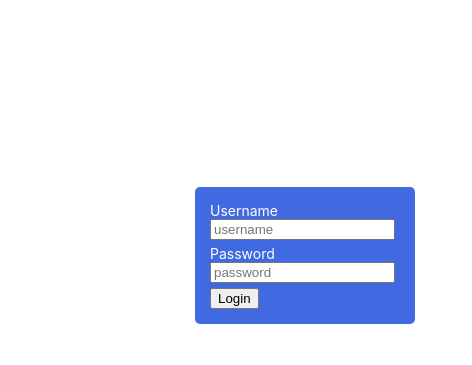
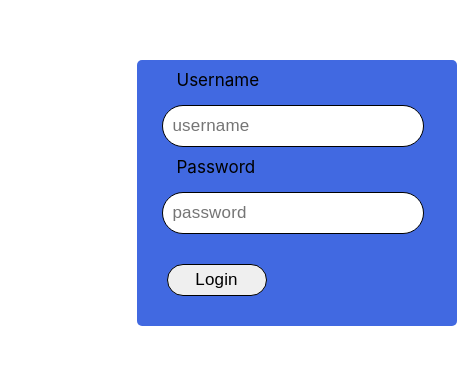
Before and after one commit to jantoniocarvajal/hotel-react-hooks, a React (Create React App) app: page / in a window 390 px wide. Shown: the part 235-600 px from the top of the page, 472 px wide, since content can reach past the window. Built offline with nearby package versions, Linux system fonts and the light colour scheme.

Commit message:
Changes in CSS, add view card for list hotel in mobile.

```diff
--- a/src/components/Filter.tsx
+++ b/src/components/Filter.tsx
@@ -16,7 +16,7 @@ export const Filter = ({ filter }: FilterProps) => {
     }
 
     return (
-        <div className="container">
+        <div className="form-filter">
             <div className="row">
                 <label>Name</label>
                 <input value={nameFilter} onChange={(ev: any) => setNameFilter(ev.target.value)} />
--- a/src/components/HotelsTable.tsx
+++ b/src/components/HotelsTable.tsx
@@ -23,7 +23,7 @@ export const HotelsTable = ({ hotels, onDelete }: HotelsTableProps) => {
     return (
         <div>
             <h3>Listado de hoteles</h3>
-            <table className="list-hotels">
+            <table className="list-hotels card-hotels">
                 <thead>
                     <tr>
                         <th>#</th>
--- a/src/components/Pagination.tsx
+++ b/src/components/Pagination.tsx
@@ -25,7 +25,7 @@ export const Pagination = ({ rowsByPage, lenght, paginate }: PaginationProps) =>
                 <button onClick={() => changePage(actualPage - 1)} disabled={actualPage === 1}>Previous</button>
                 {
                     numPages.map(number => (
-                        <button onClick={() => changePage(number)}>
+                        <button className="button-pagination" onClick={() => changePage(number)}>
                             {number}
                         </button>
                     ))
--- a/src/pages/HotelPage.tsx
+++ b/src/pages/HotelPage.tsx
@@ -54,7 +54,7 @@ export function HotelPage() {
     }
 
     return (
-        <div className="container">
+        <div className="form">
             <div className="row">
                 <h2>{entity.id ? "Edit Hotel" : "New Hotel"}</h2>
             </div>
--- a/src/styles.scss
+++ b/src/styles.scss
@@ -9,14 +9,6 @@
     flex-wrap: wrap;
     margin: 5px;
     width: 100%;
-}
-
-.column {
-    display: flex;
-    flex-direction: column;
-    flex-basis: 100%;
-    flex:1;
-    margin: 5px;
 }
 
 .list-hotels {
@@ -48,15 +40,141 @@
     }
 }
 
+@media screen and (max-width:500px) {
+    .card-hotels {
+        word-wrap:break-word;
+
+        thead {
+            display: none;
+        }
+
+        td {
+            display: block;
+            width: 100%;
+            background: #eee;
+            border: none;
+            box-sizing: border-box;
+        }
+
+        tbody, tr {
+            display: block;
+        }
+
+    }
+}
+
 .login {
     position: absolute;
-    left: 50%;
-    top: 50%;
+    left: 35%;
+    top: 35%;
     background: royalblue;
     border: none;
     border-radius: 5px;
     padding: 10px;
     color: white;
-    width: 200px;
+    width: 300px;
     font-size: 14px;
+
+    div.row {
+        position: relative;
+        padding: 10px;
+
+        label {
+            color: black;
+            font-size: 17px;
+            padding: 15px;
+            margin-top: -30px;
+        }
+
+        input {
+            border: 1px solid black;
+            font-size: 17px;
+            width: 80%;
+            padding: 10px;
+            border-radius: 60px;
+            color: black;
+            font-weight: 100;
+            letter-spacing: 0.01em;
+        }
+    }
 }
+
+.form {
+    position: relative;
+    max-width: 500px;
+    background-color: white;
+
+    h2 {
+        color: black;
+        letter-spacing: 0.01em;
+        margin-left: 15px;
+        margin-bottom: 35px;
+    }
+
+    div.row {
+        position: relative;
+        padding: 10px;
+
+        label {
+            color: black;
+            font-size: 17px;
+            padding: 15px;
+            margin-top: -30px;
+        }
+
+        input {
+            border: 1px solid black;
+            font-size: 17px;
+            width: 100%;
+            padding: 10px;
+            border-radius: 60px;
+            color: black;
+            font-weight: 100;
+            letter-spacing: 0.01em;
+        }
+    }
+}
+
+.form-filter {
+    position: relative;
+    max-width: 500px;
+    background-color: white;
+
+    div.row {
+        position: relative;
+        padding: 10px;
+
+        label {
+            color: black;
+            font-size: 15px;
+            margin-top: -30px;
+        }
+
+        input {
+            border: 1px solid black;
+            font-size: 15px;
+            width: 100%;
+            padding: 5px;
+            border-radius: 60px;
+            color: black;
+            letter-spacing: 0.01em;
+        }
+    }
+}
+
+button {
+    border: 1px solid black;
+    border-radius: 60px;
+    color: black;
+    margin: 5px;
+    font-size: 17px;
+    display: inline-block;
+    font-weight: 100;
+    letter-spacing: 0.01em;
+    padding: 5px;
+    width: 100px;
+}
+
+.button-pagination {
+    width: 25px;
+}
```
